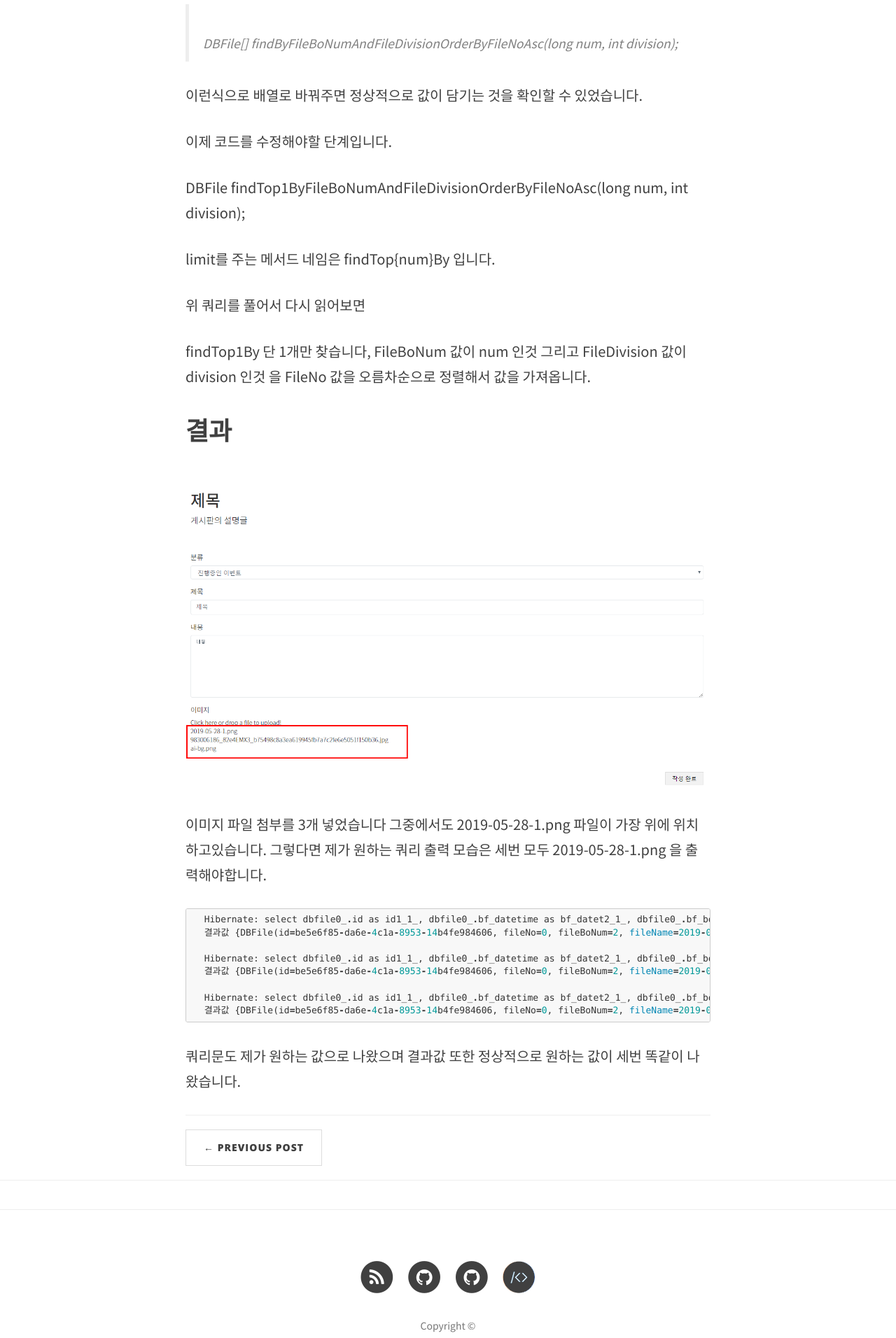
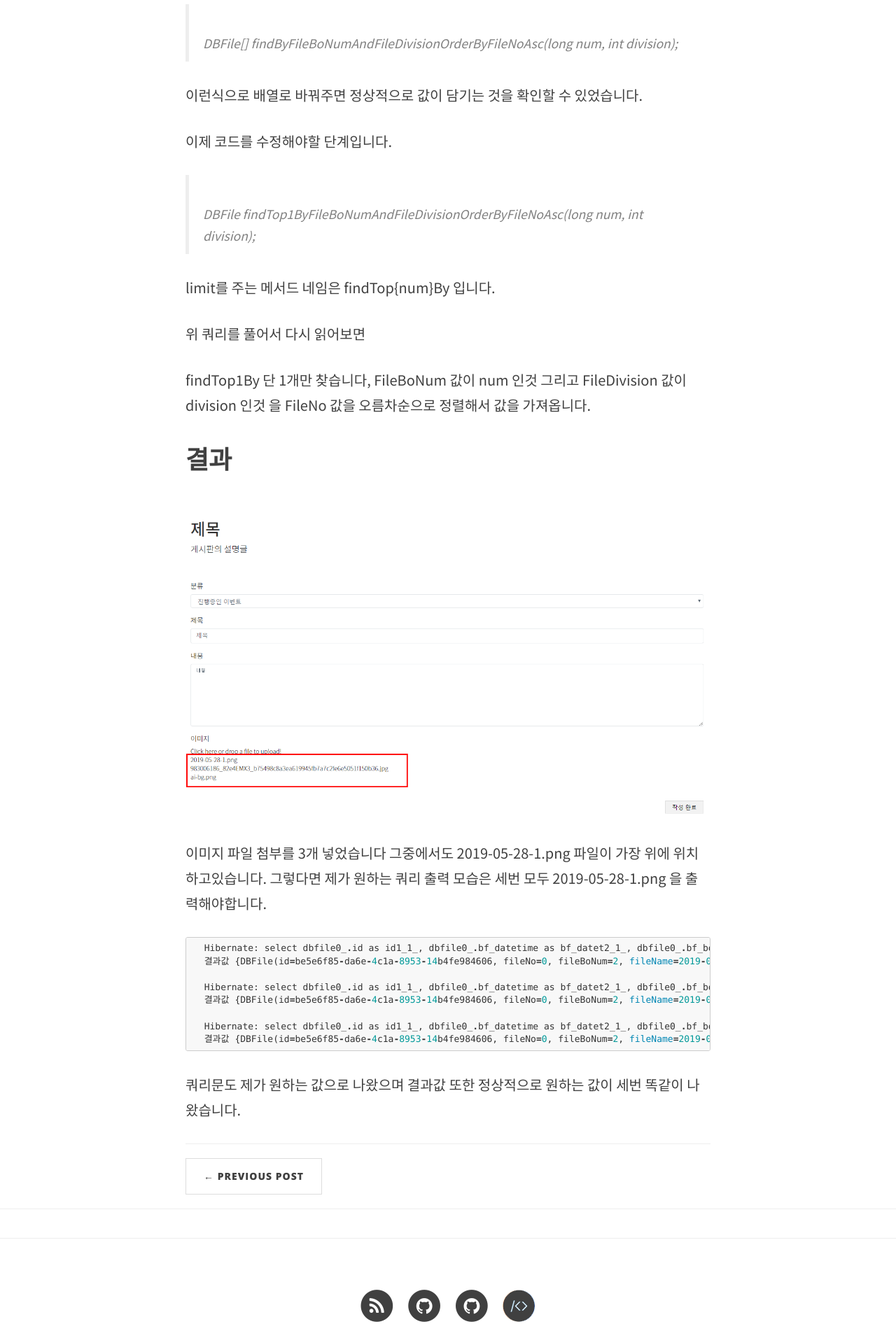
Before and after one commit to alalstjr/jjunpro.github.io, a Jekyll site: the page built from _posts/2019-06-27-JPA Repository 쿼리 limit 설정.md, in a window 1280 px wide. Shown: the part 2986-4898 px from the top of the page at 70% size. Built offline with Jekyll 4.4.1, drawn with Linux system fonts in a browser that asks for light colours; nearby versions of some CDN libraries; comment, search, counter and statistics services are not loaded.

```diff
--- a/_posts/2019-06-27-JPA Repository 쿼리 limit 설정.md
+++ b/_posts/2019-06-27-JPA Repository 쿼리 limit 설정.md
@@ -76,7 +76,7 @@ DB에 File자료가 하나만 있을때는 쿼리를 한번 실행할때 정상
 
 이제 코드를 수정해야할 단계입니다.
 
-DBFile findTop1ByFileBoNumAndFileDivisionOrderByFileNoAsc(long num, int division);
+> DBFile findTop1ByFileBoNumAndFileDivisionOrderByFileNoAsc(long num, int division);
 
 limit를 주는 메서드 네임은 findTop{num}By 입니다.
 
```
